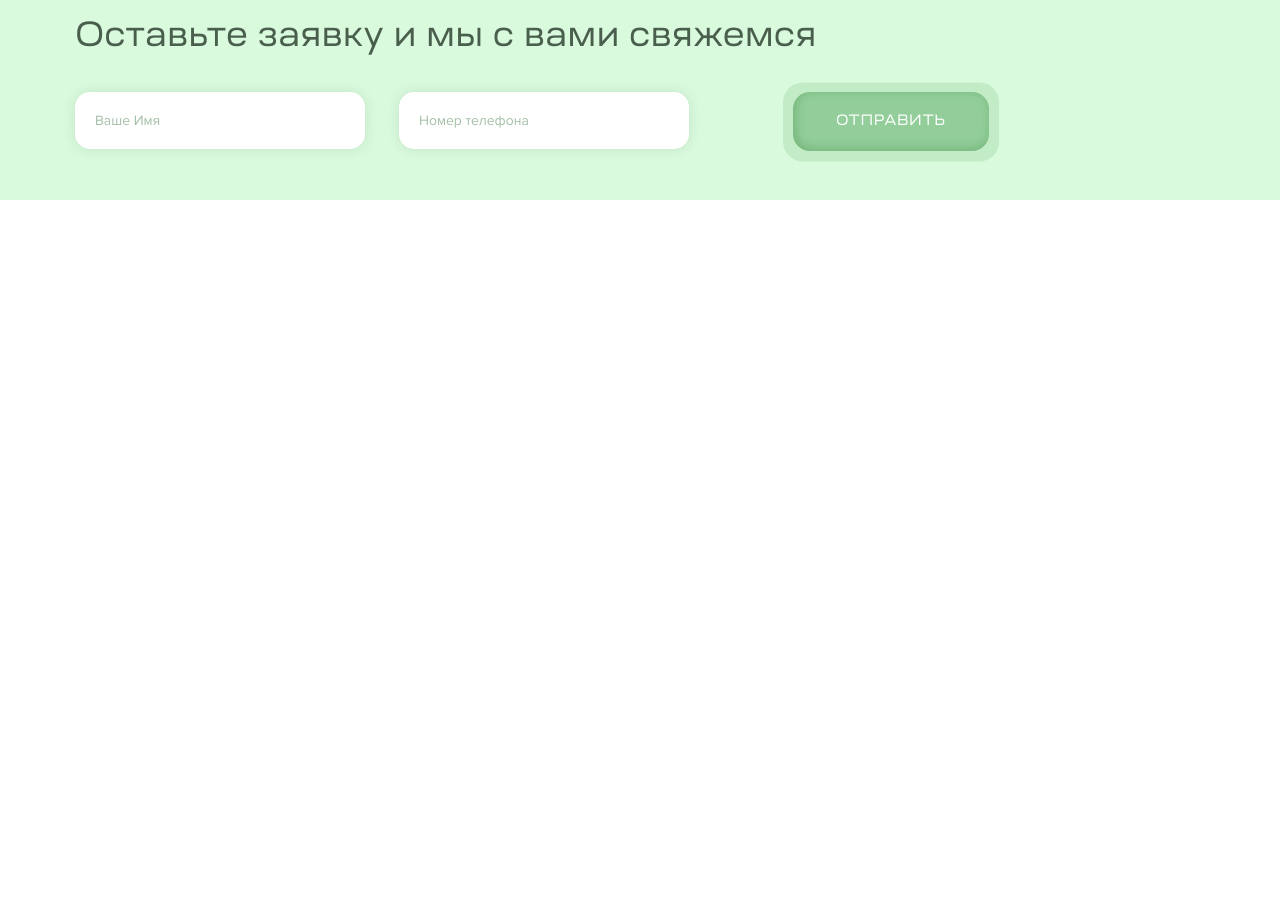
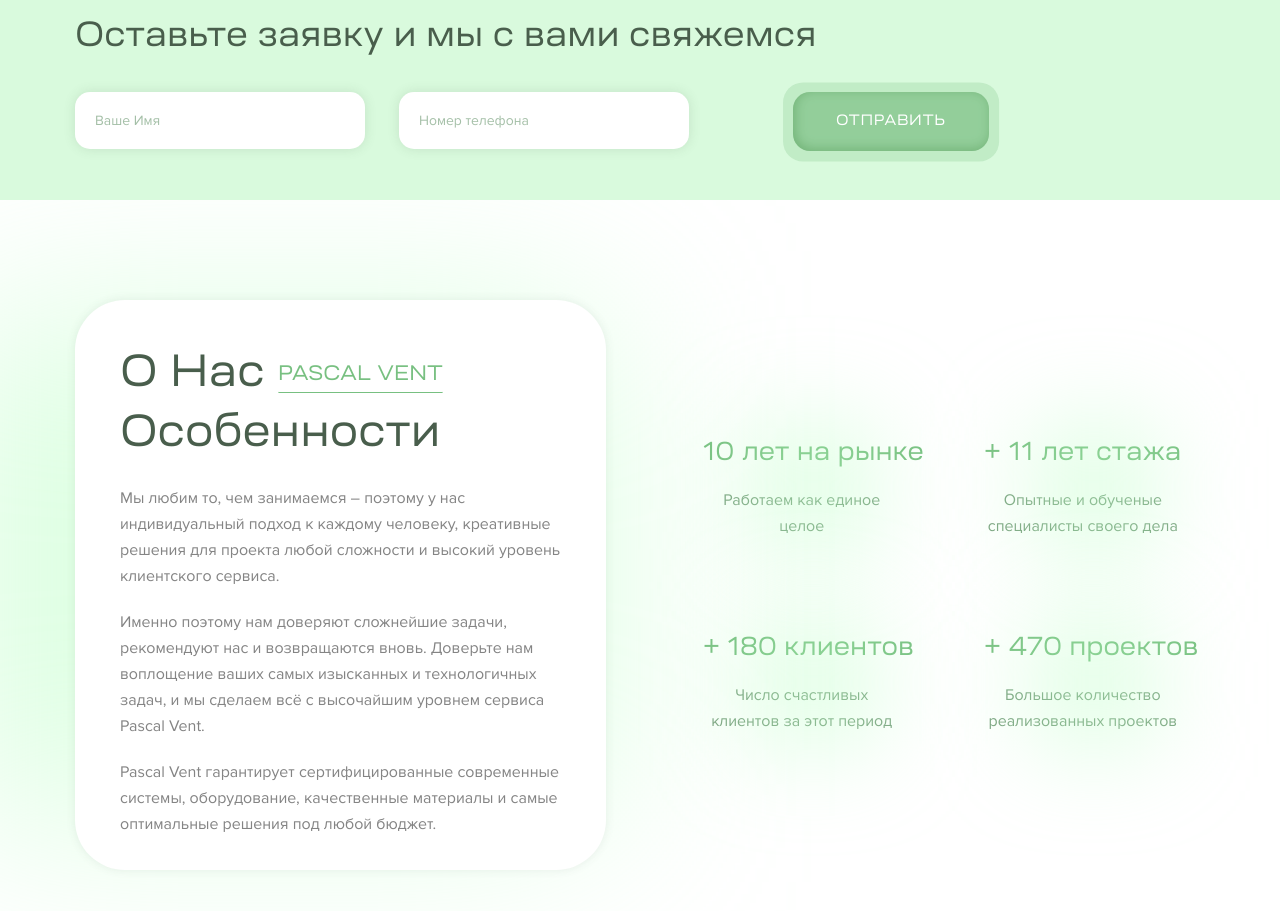
Before and after one commit to s-gusterev/pascal-vent, a website built with Vite: page index.pug in a window 1280 px wide. Shown: the part 2839-3750 px from the top of the page. Before the commit the page ends 3139 px from the top, so only its background shows below. Built offline with nearby package versions, Linux system fonts and the light colour scheme; files whose address does not match are found by name.

Commit message:
feat: section about

```diff
--- /dev/null
+++ b/includes/about.pug
@@ -0,0 +1,27 @@
+section.about.container.container_size_small
+  .about__text
+    h2.title-section.title-section_size_large.title-section.title-section_capitalize_true.about__title О нас Особенности
+    p.paragraph-section.about__paragraph.
+      Мы любим то, чем занимаемся – поэтому у нас
+      индивидуальный подход к каждому человеку, креативные решения для проекта любой сложности
+      и высокий уровень клиентского сервиса.
+    p.paragraph-section.about__paragraph.
+      Именно поэтому нам доверяют сложнейшие задачи,
+      рекомендуют нас и возвращаются вновь. Доверьте нам воплощение ваших самых изысканных и технологичных задач,
+      и мы сделаем всё с высочайшим уровнем сервиса Pascal Vent.
+    p.paragraph-section.about__paragraph.
+      Pascal Vent гарантирует сертифицированные современные системы, оборудование,
+      качественные материалы и самые оптимальные решения под любой бюджет.
+  ul.about__list
+    li.about__item
+      h3.about__item-title 10 лет на рынке
+      p.about__item-paragraph Работаем как единое целое
+    li.about__item
+      h3.about__item-title + 11 лет стажа
+      p.about__item-paragraph Опытные и обученые специалисты своего дела
+    li.about__item
+      h3.about__item-title + 180 клиентов
+      p.about__item-paragraph Число счастливых клиентов за этот период
+    li.about__item
+      h3.about__item-title + 470 проектов
+      p.about__item-paragraph Большое количество реализованных проектов
--- a/includes/form-order.pug
+++ b/includes/form-order.pug
@@ -1,4 +1,4 @@
-section.form-order.page__form-order
+section.form-order
   .container.container_size_small
     h2.title-section.title-section_size_small.form-order__title Оставьте заявку и мы с вами свяжемся
     form.form-order__form
--- a/includes/main.pug
+++ b/includes/main.pug
@@ -4,3 +4,4 @@ main.main
   include complete
   include steps
   include form-order
+  include about
--- /dev/null
+++ b/styles/about.css
@@ -0,0 +1,104 @@
+.about {
+  padding-block: 100px;
+  display: flex;
+  justify-content: space-between;
+  align-items: center;
+  gap: 96px;
+}
+
+.about__text {
+  max-width: 531px;
+  background-color: #fff;
+  box-shadow: 0px 0px 10px rgba(73, 93, 76, 0.1);
+  border-radius: 50px;
+  padding: 45px 45px 33px;
+  box-sizing: border-box;
+  position: relative;
+}
+
+.about__text::after {
+  position: absolute;
+  content: '';
+  width: 656px;
+  height: 499px;
+  background-color: rgba(186, 255, 195, 0.5);
+  filter: blur(100px);
+  top: 17px;
+  left: -125px;
+  z-index: -1;
+}
+
+.about__title {
+  margin-bottom: 20px;
+  position: relative;
+}
+
+.about__title::after {
+  position: absolute;
+  content: 'Pascal vent';
+  font-family: var(--font-family-secondary);
+  font-size: 21px;
+  font-weight: 400;
+  line-height: 28px;
+  color: var(--color-secondary);
+  text-transform: uppercase;
+  right: 118px;
+  top: 16px;
+  padding-bottom: 3px;
+  border-bottom: 1px solid var(--color-secondary);
+  border-radius: 1.5px;
+}
+
+.about__paragraph {
+  margin-bottom: 20px;
+}
+
+.about__paragraph:last-child {
+  margin-bottom: 0;
+}
+
+.about__list {
+  list-style: none;
+  padding-left: 0;
+  margin: 0;
+  display: grid;
+  grid-template-columns: repeat(2, 1fr);
+  gap: 93px 60px;
+}
+
+.about__item {
+  position: relative;
+}
+
+.about__item::after {
+  position: absolute;
+  content: '';
+  width: 122px;
+  height: 122px;
+  left: 50%;
+  top: 50%;
+  transform: translate(-50%, -50%);
+  background-color: rgba(186, 255, 195, 0.5);
+  filter: blur(50px);
+}
+
+.about__item-title {
+  font-family: var(--font-family-secondary);
+  font-size: 26px;
+  font-weight: 400;
+  line-height: 35px;
+  margin-top: 0;
+  margin-bottom: 15px;
+  color: var(--color-secondary);
+}
+
+.about__item-paragraph {
+  max-width: 198px;
+  margin: 0;
+  font-family: var(--font-family-primary);
+  font-size: 16px;
+  font-weight: 400;
+  line-height: 26px;
+  text-align: center;
+  color: var(--text-color-secondary);
+}
--- a/styles/main.css
+++ b/styles/main.css
@@ -12,3 +12,4 @@
 @import './complete.css';
 @import './steps.css';
 @import './form-order.css';
+@import './about.css';
--- a/styles/page.css
+++ b/styles/page.css
@@ -1,7 +1,3 @@
 .page__header {
   margin-bottom: 80px;
 }
-
-.page__form-order {
-  margin-bottom: 100px;
-}
```
